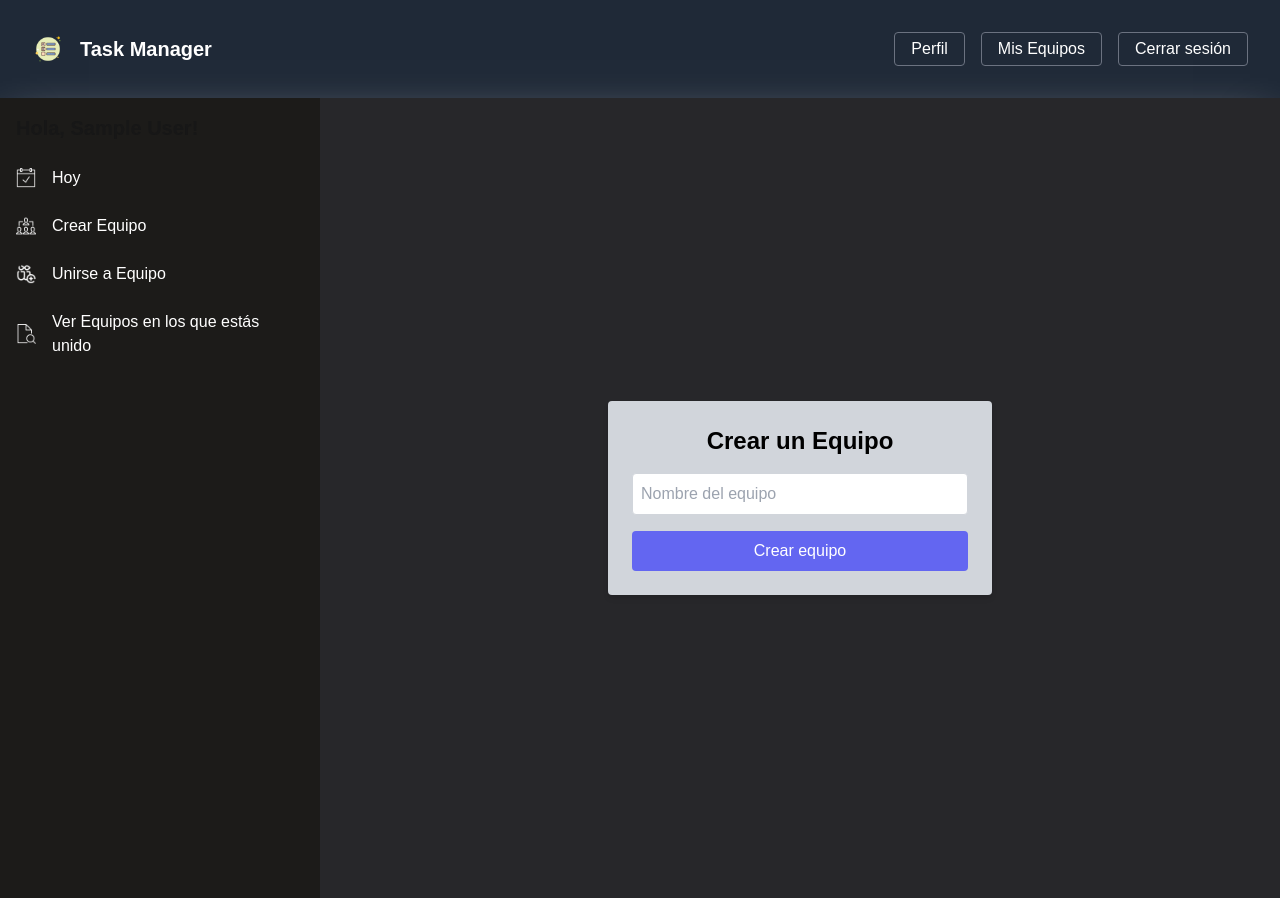
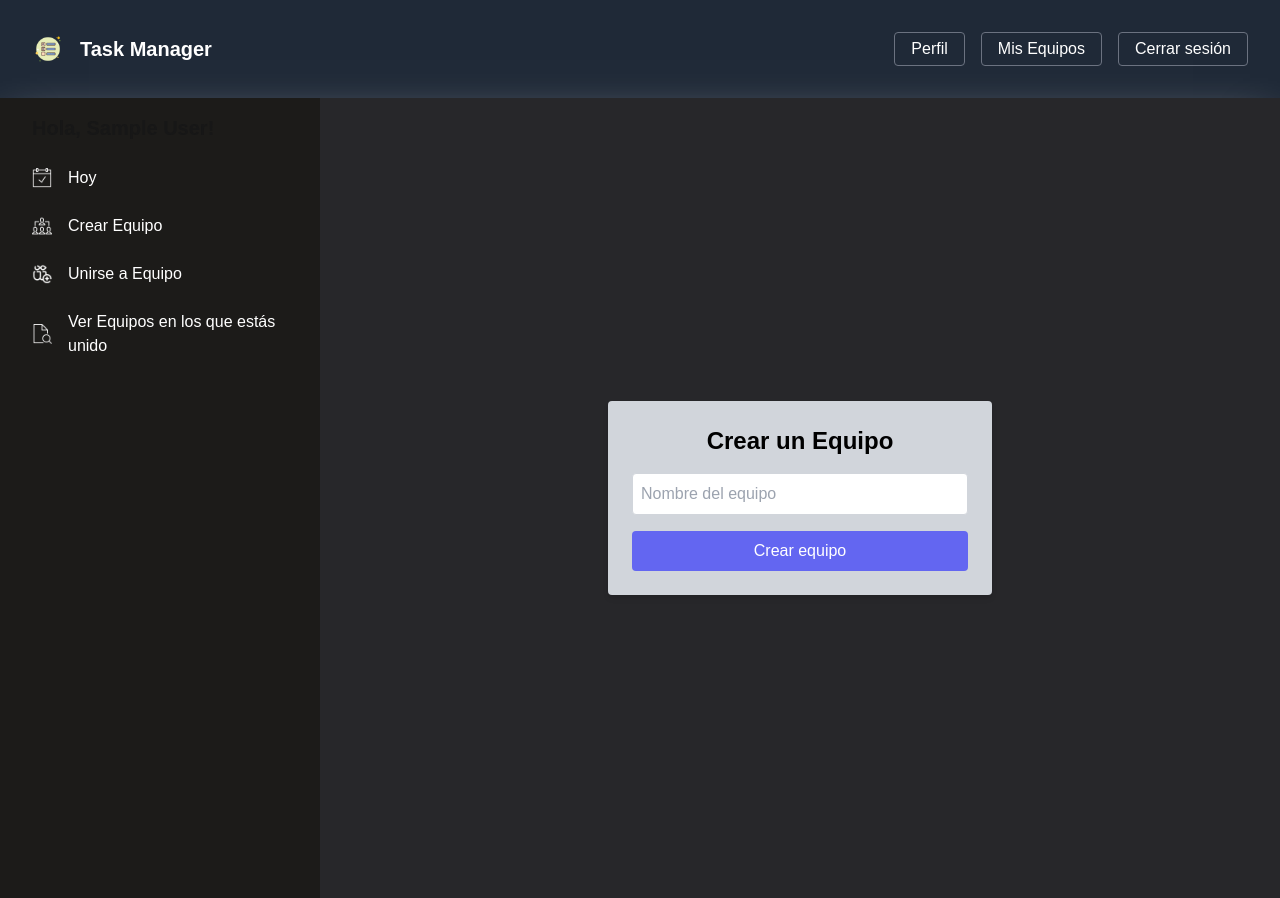
Before and after one commit to LucasJavier/collaborative-tasks-managment, a Next.js app: page /perfil/equipos/crear in a window 1280 px wide. Built offline with nearby package versions, Linux system fonts and the light colour scheme; no server answers; sample sign-in values are in the browser's storage.

Commit message:
add scrolling to the content of the profile nav

```diff
--- a/app/perfil/layout.tsx
+++ b/app/perfil/layout.tsx
@@ -5,19 +5,28 @@ import { usePathname, useRouter } from "next/navigation";
 import Image from "next/image";
 import BotonAñadir from "@/componentes/botonAñadir";
 import { useModal } from "@/app/contexto/modalContexto";
-import { useEffect } from "react";
+import { useEffect, useState } from "react";
 
 export default function PerfilLayout({ children }: { children: React.ReactNode }) {
   const { data: session, status } = useSession();
   const router = useRouter();
   const currentPath = usePathname();
   const { toggleModal } = useModal();
+  const [scrollNav, setScrollNav] = useState<Number>(0)
 
   useEffect(() => {
     if (status === "unauthenticated") {
       router.replace("/auth/login")
     };
   }, [status, router]);
+
+  useEffect(() => {
+    const handScroll = () => {
+      setScrollNav(window.scrollY);
+    }
+    window.addEventListener("scroll", handScroll);
+    return () => window.removeEventListener("scroll", handScroll)
+  }, [])
 
   if (status === "loading") {
     return <p>Cargando...</p>;
@@ -36,8 +45,11 @@ export default function PerfilLayout({ children }: { children: React.ReactNode }
 
 
   return (
-    <div className="flex-1 grid grid-cols-4 h-screen">
-      <nav className="col-span-1 bg-eerieBlack p-4 overflow-y-auto sticky top-0 h-full">
+    <div className="flex-1 grid grid-cols-4 h-screen relative">
+      <div className="col-span-1 bg-eerieBlack p-4 relative min-h-screen">
+        <nav className="absolute w-full p-4 transition-all"
+          style={{top: `${scrollNav}px` }}
+          >
           <h2 className="text-xl font-bold mb-4">Hola, {user?.name}!</h2>
           <ul className="space-y-2">
             <li className="flex items-center gap-2 w-full">
@@ -107,6 +119,7 @@ export default function PerfilLayout({ children }: { children: React.ReactNode }
             </div>
           )}
         </nav>
+      </div>
       <main className="col-span-3 bg-zinc-800 p-8 flex">
         {children}
       </main>
```
Lines whose indentation alone changed are shown as unchanged.
